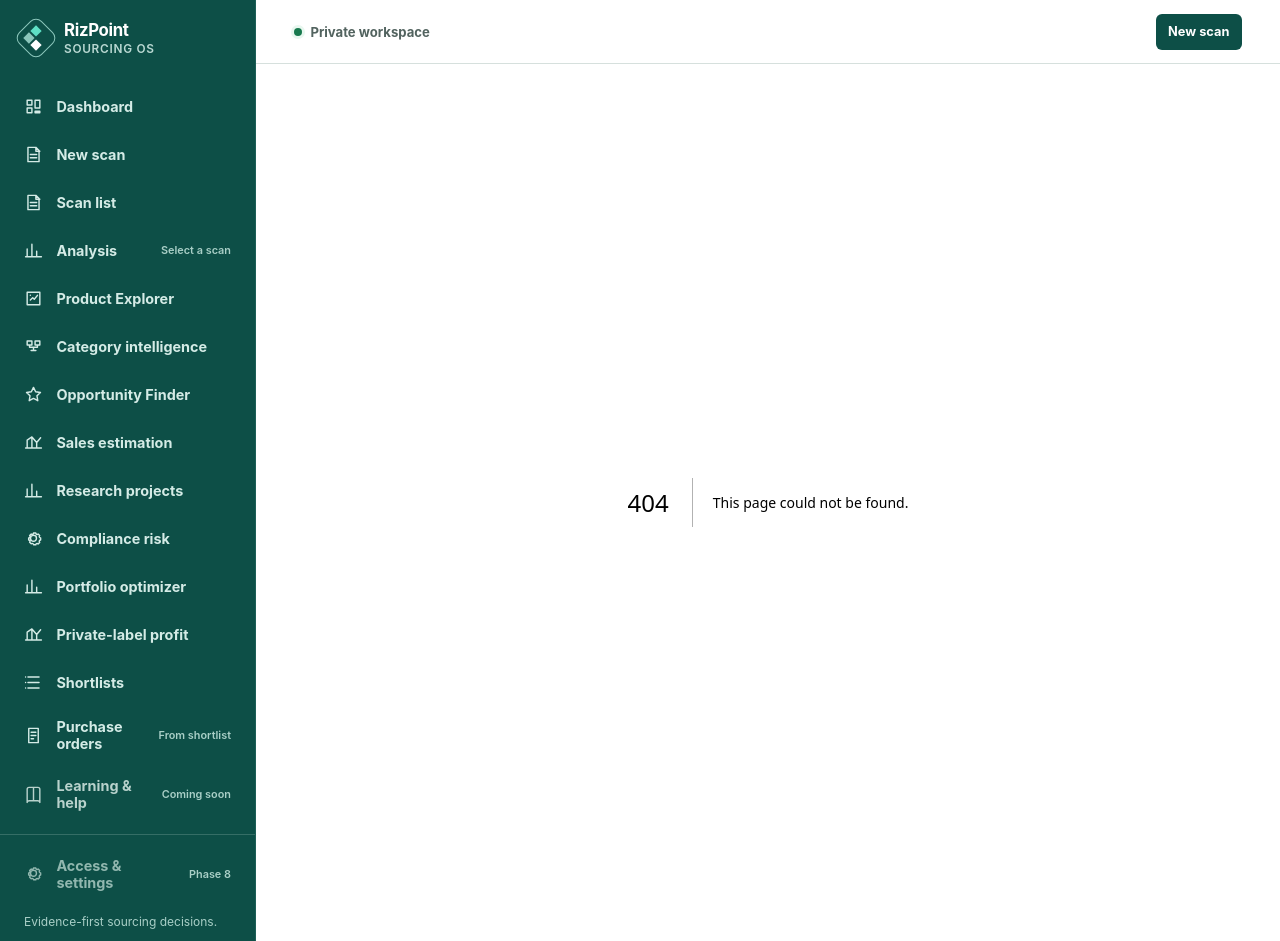
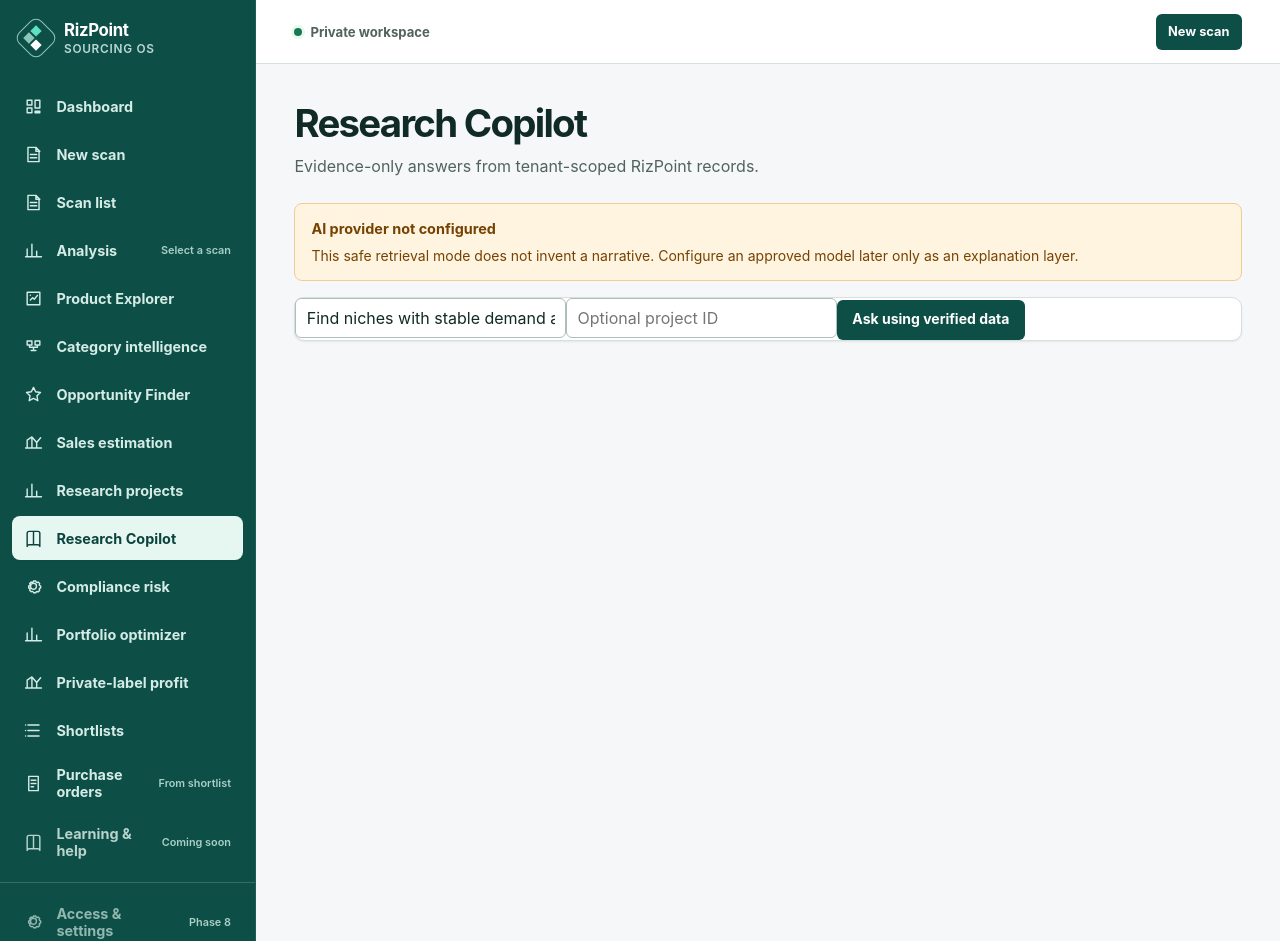
Before and after one commit to RealJabran/rizpoint-sourcing-os, a Next.js app in the folder apps/web/: page /research-copilot in a window 1280 px wide. Before the commit this address had no page. After the commit the page ends 800 px from the top, so only its background shows below. Built offline with nearby package versions, Linux system fonts and the light colour scheme.

Commit message:
feat: add evidence-bound research copilot

```diff
--- /dev/null
+++ b/apps/web/app/api/research-copilot/route.ts
@@ -0,0 +1,45 @@
+import { NextRequest, NextResponse } from "next/server";
+import {
+  ensurePhaseZeroOrganization,
+  retrieveCopilotAnswer,
+  sanitizeCopilotQuestion,
+} from "@rizpoint/database";
+import { requirePrivateAccess } from "@/src/private-access";
+export const runtime = "nodejs";
+export async function POST(request: NextRequest) {
+  const denied = requirePrivateAccess(request);
+  if (denied) return denied;
+  const body = (await request.json().catch(() => null)) as Record<
+    string,
+    unknown
+  > | null;
+  const question =
+    typeof body?.question === "string"
+      ? sanitizeCopilotQuestion(body.question)
+      : "";
+  if (!question)
+    return NextResponse.json(
+      { error: "COPILOT_QUESTION_REQUIRED" },
+      { status: 400 },
+    );
+  const projectId =
+    typeof body?.projectId === "string" ? body.projectId : undefined;
+  try {
+    return NextResponse.json({
+      providerState: "NOT_CONFIGURED",
+      answer: await retrieveCopilotAnswer({
+        organizationId: (await ensurePhaseZeroOrganization()).id,
+        question,
+        ...(projectId ? { projectId } : {}),
+      }),
+    });
+  } catch (error) {
+    return NextResponse.json(
+      {
+        error:
+          error instanceof Error ? error.message : "COPILOT_RETRIEVAL_FAILED",
+      },
+      { status: 400 },
+    );
+  }
+}
--- /dev/null
+++ b/apps/web/app/research-copilot/page.tsx
@@ -0,0 +1,4 @@
+import { ResearchCopilotWorkspace } from "@/src/research-copilot/workspace";
+export default function ResearchCopilotPage() {
+  return <ResearchCopilotWorkspace />;
+}
--- a/apps/web/src/components/app-shell.tsx
+++ b/apps/web/src/components/app-shell.tsx
@@ -48,6 +48,7 @@ const navigation: NavigationItem[] = [
   },
   { label: "Sales estimation", href: "/sales-estimation", icon: "demand" },
   { label: "Research projects", href: "/research-projects", icon: "analysis" },
+  { label: "Research Copilot", href: "/research-copilot", icon: "learn" },
   { label: "Compliance risk", href: "/compliance-risk", icon: "settings" },
   {
     label: "Portfolio optimizer",
--- /dev/null
+++ b/apps/web/src/research-copilot/workspace.tsx
@@ -0,0 +1,97 @@
+"use client";
+import { useState } from "react";
+import { Alert, Button, Card, TextInput } from "@/src/components/ui";
+import { PageHeader } from "@/src/components/page-header";
+type Answer = {
+  operation: string;
+  facts: Array<{ text: string; citationId: string; observedAt?: string }>;
+  derived: string[];
+  hypotheses: string[];
+  missing: string[];
+  safeguards: string[];
+};
+export function ResearchCopilotWorkspace() {
+  const [question, setQuestion] = useState(
+    "Find niches with stable demand and low review barriers",
+  );
+  const [projectId, setProjectId] = useState("");
+  const [answer, setAnswer] = useState<Answer | null>(null);
+  const [error, setError] = useState("");
+  const [busy, setBusy] = useState(false);
+  const ask = async () => {
+    setBusy(true);
+    setError("");
+    try {
+      const r = await fetch("/api/research-copilot", {
+        method: "POST",
+        headers: { "content-type": "application/json" },
+        body: JSON.stringify({ question, ...(projectId ? { projectId } : {}) }),
+      });
+      const j = await r.json();
+      if (!r.ok) throw new Error(j.error);
+      setAnswer(j.answer);
+    } catch (e) {
+      setError(e instanceof Error ? e.message : "COPILOT_FAILED");
+    } finally {
+      setBusy(false);
+    }
+  };
+  return (
+    <div className="page-stack">
+      <PageHeader
+        title="Research Copilot"
+        description="Evidence-only answers from tenant-scoped RizPoint records."
+      />
+      <Alert tone="warning" title="AI provider not configured">
+        This safe retrieval mode does not invent a narrative. Configure an
+        approved model later only as an explanation layer.
+      </Alert>
+      <Card>
+        <div className="page-stack">
+          <TextInput
+            aria-label="Research question"
+            value={question}
+            onChange={(e) => setQuestion(e.target.value)}
+          />
+          <TextInput
+            aria-label="Optional project ID"
+            placeholder="Optional project ID"
+            value={projectId}
+            onChange={(e) => setProjectId(e.target.value)}
+          />
+          <Button onClick={ask} disabled={busy}>
+            {busy ? "Retrieving…" : "Ask using verified data"}
+          </Button>
+        </div>
+      </Card>
+      {error ? (
+        <Alert tone="danger" title="Copilot error">
+          {error}
+        </Alert>
+      ) : null}
+      {answer ? (
+        <Card>
+          <h2>{answer.operation}</h2>
+          <h3>Facts with evidence IDs</h3>
+          {answer.facts.map((f) => (
+            <p key={f.citationId}>
+              {f.text} <code>{f.citationId}</code>
+            </p>
+          ))}
+          <h3>Derived metric context</h3>
+          {answer.derived.map((x) => (
+            <p key={x}>{x}</p>
+          ))}
+          <h3>Missing data</h3>
+          {answer.missing.map((x) => (
+            <p key={x}>{x}</p>
+          ))}
+          <h3>Hypotheses</h3>
+          {answer.hypotheses.map((x) => (
+            <p key={x}>{x}</p>
+          ))}
+        </Card>
+      ) : null}
+    </div>
+  );
+}
--- a/packages/database/src/index.ts
+++ b/packages/database/src/index.ts
@@ -31,6 +31,7 @@ export * from "./compliance-risk-policy.js";
 export * from "./repositories/compliance-risk.js";
 export * from "./repositories/portfolio-optimizer.js";
 export * from "./repositories/project-hub.js";
+export * from "./research-copilot.js";
 export {
   DEFAULT_PORTFOLIO_STRESS_ASSUMPTIONS,
   PORTFOLIO_OPTIMIZER_VERSION,
--- /dev/null
+++ b/packages/database/src/research-copilot.ts
@@ -0,0 +1,143 @@
+import { db } from "./client.js";
+
+export const COPILOT_OPERATIONS = [
+  "NICHE_DISCOVERY",
+  "DECISION_RISKS",
+  "PRODUCT_COMPLIANCE",
+] as const;
+export type CopilotOperation = (typeof COPILOT_OPERATIONS)[number];
+export type CopilotAnswer = {
+  operation: CopilotOperation;
+  facts: Array<{ text: string; citationId: string; observedAt?: string }>;
+  derived: string[];
+  hypotheses: string[];
+  missing: string[];
+  safeguards: string[];
+};
+
+/** Removes instructions from untrusted text; retrieval never executes its text. */
+export function sanitizeCopilotQuestion(value: string) {
+  return value
+    .normalize("NFKC")
+    .replace(/[\u0000-\u001f]/g, " ")
+    .replace(
+      /(?:ignore|system prompt|developer message|tool call|sql|delete|update|insert)\b/gi,
+      "[redacted]",
+    )
+    .replace(/\s+/g, " ")
+    .trim()
+    .slice(0, 800);
+}
+export function selectCopilotOperation(question: string): CopilotOperation {
+  const normalized = sanitizeCopilotQuestion(question).toLowerCase();
+  if (/assumption|go\/?no-go|decision|reverse.*decision/.test(normalized))
+    return "DECISION_RISKS";
+  if (/complian|risk|restricted/.test(normalized)) return "PRODUCT_COMPLIANCE";
+  return "NICHE_DISCOVERY";
+}
+export async function retrieveCopilotAnswer(input: {
+  organizationId: string;
+  question: string;
+  projectId?: string;
+}): Promise<CopilotAnswer> {
+  const operation = selectCopilotOperation(input.question);
+  const base = {
+    operation,
+    hypotheses: [
+      "No hypothesis is asserted as a stored fact; validate it against cited evidence.",
+    ],
+    safeguards: [
+      "Allowlisted read-only retrieval only",
+      "Tenant-scoped database predicates",
+      "No raw provider payloads or financial calculation authority",
+    ],
+  };
+  if (operation === "NICHE_DISCOVERY") {
+    const rows = await db.nicheAssessment.findMany({
+      where: {
+        organizationId: input.organizationId,
+        ...(input.projectId
+          ? { marketDefinition: { projectId: input.projectId } }
+          : {}),
+      },
+      include: { marketDefinition: { select: { name: true } } },
+      orderBy: { calculatedAt: "desc" },
+      take: 25,
+    });
+    return {
+      ...base,
+      facts: rows.map((row) => ({
+        text: `${row.marketDefinition.name}: opportunity ${row.score?.toString() ?? "unavailable"}; confidence ${row.confidencePercent?.toString() ?? "unavailable"}.`,
+        citationId: `NicheAssessment:${row.id}`,
+        observedAt: row.calculatedAt.toISOString(),
+      })),
+      derived: [
+        "Results are ordered by observation time, not a new copilot score.",
+      ],
+      missing: rows.length
+        ? []
+        : ["No stored niche assessments matched this tenant/project."],
+    };
+  }
+  if (operation === "DECISION_RISKS") {
+    const rows = await db.decisionMemo.findMany({
+      where: {
+        organizationId: input.organizationId,
+        ...(input.projectId ? { projectId: input.projectId } : {}),
+      },
+      include: {
+        project: {
+          include: {
+            assumptions: { orderBy: { assumedAt: "desc" }, take: 10 },
+          },
+        },
+      },
+      orderBy: { decidedAt: "desc" },
+      take: 10,
+    });
+    return {
+      ...base,
+      facts: rows.flatMap((row) => [
+        {
+          text: `${row.title}: ${row.outcome} recorded by ${row.decisionOwner}.`,
+          citationId: `DecisionMemo:${row.id}`,
+          observedAt: row.decidedAt.toISOString(),
+        },
+        ...row.project.assumptions.map((assumption) => ({
+          text: `${assumption.label}: ${assumption.value}`,
+          citationId: `ProjectAssumption:${assumption.id}`,
+          observedAt: assumption.assumedAt.toISOString(),
+        })),
+      ]),
+      derived: [
+        "Decision risk is represented by the recorded assumptions, not recalculated by the copilot.",
+      ],
+      missing: rows.length
+        ? []
+        : ["No decision memo is stored for this tenant/project."],
+    };
+  }
+  const rows = await db.complianceRiskAssessment.findMany({
+    where: {
+      organizationId: input.organizationId,
+      ...(input.projectId ? { projectId: input.projectId } : {}),
+    },
+    include: { catalogProduct: { select: { asin: true, title: true } } },
+    orderBy: { calculatedAt: "desc" },
+    take: 25,
+  });
+  return {
+    ...base,
+    facts: rows.map((row) => ({
+      text: `${row.catalogProduct?.title ?? "Project-level assessment"} (${row.catalogProduct?.asin ?? "no ASIN"}): stored compliance result available.`,
+      citationId: `ComplianceRiskAssessment:${row.id}`,
+      observedAt: row.calculatedAt.toISOString(),
+    })),
+    derived: [
+      "Compliance results are deterministic rule assessments and remain evidence-linked.",
+    ],
+    missing: rows.length
+      ? []
+      : ["No compliance assessment is stored for this tenant/project."],
+  };
+}
```
Also changed, not shown: 3 other files (tests, documents, lock files or other folders).
